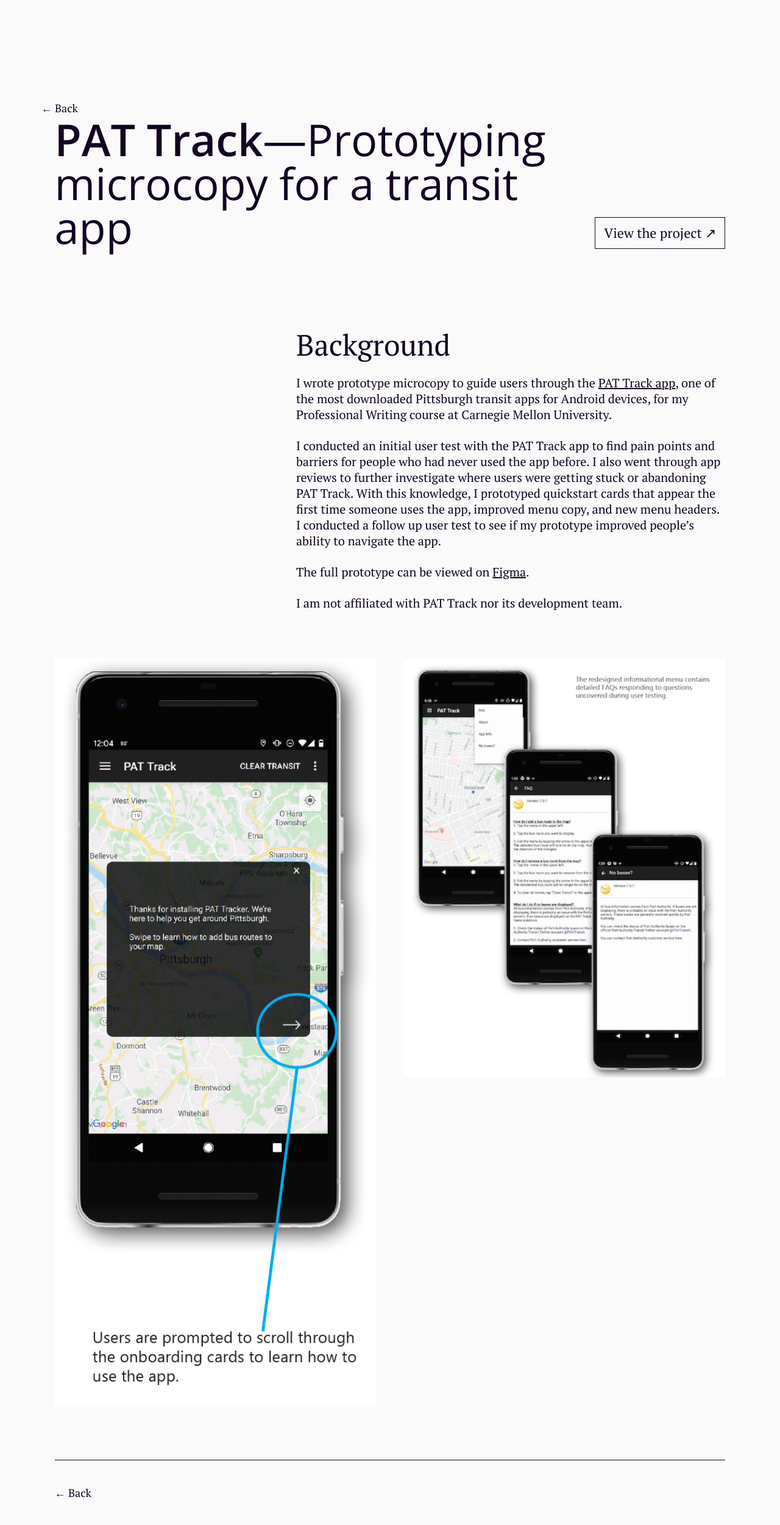
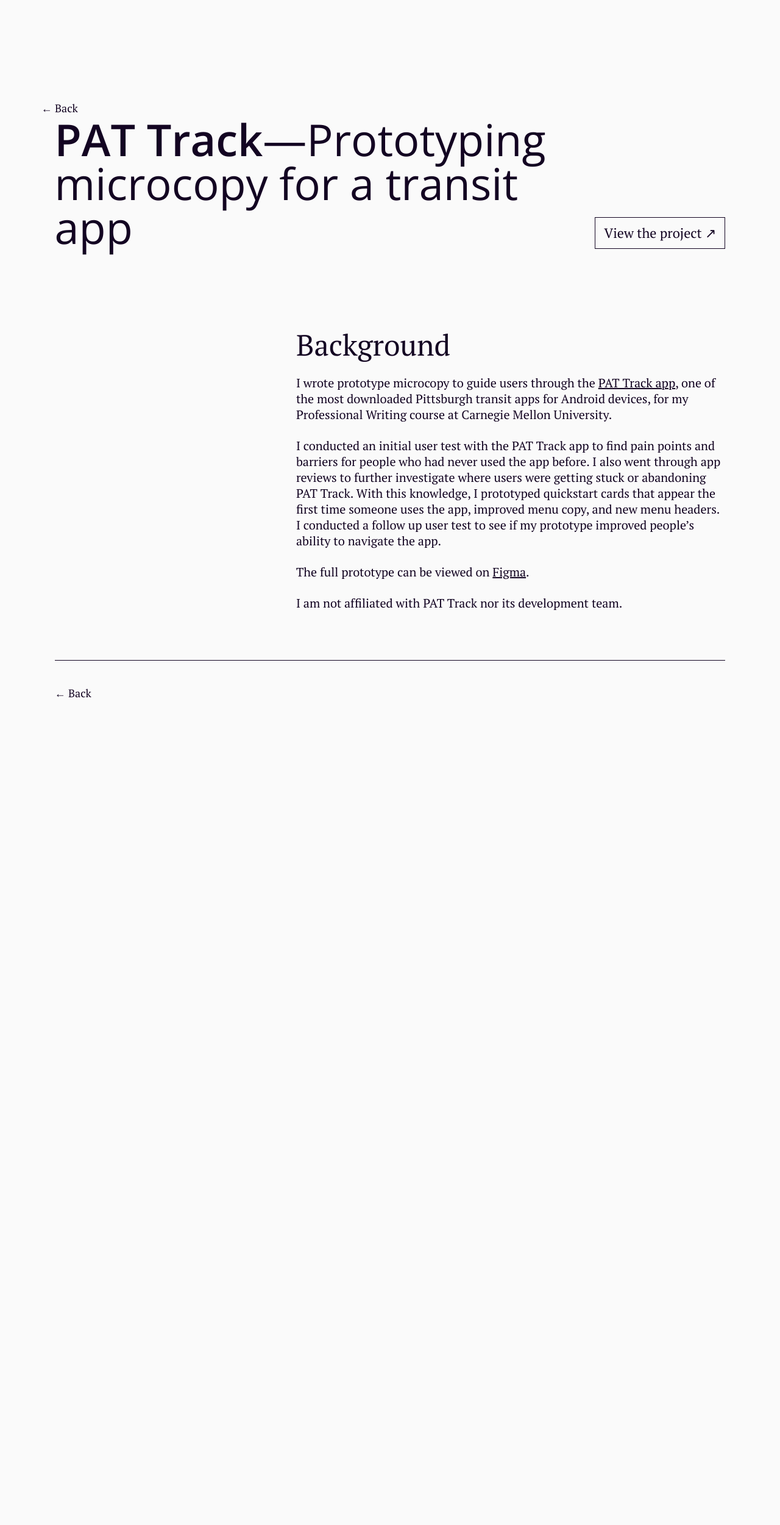
Before and after one commit to ethanpalm/ethanpalm.github.io, a Jekyll site: the page built from project/pat.md, in a window 1280 px wide. Shown: the whole page at 61% size. Built offline with Jekyll 4.4.1, drawn with Linux system fonts in a browser that asks for light colours; after the commit the page ends 1189 px from its top, so only the background shows below that.

Commit message:
Remove bad images

```diff
--- a/project/pat.md
+++ b/project/pat.md
@@ -13,9 +13,3 @@
 The full prototype can be viewed on [Figma](https://www.figma.com/proto/c8fv8JfIgbFHk5MamkGBDE/PAT-Tracker-redesign?node-id=25%3A63&scaling=scale-down).
 
 I am not affiliated with PAT Track nor its development team.
-
-{:.half}
-![Quickstart card prototype](/images/PAT3.png)
-
-{:.half .right}
-![FAQ prototype](/images/PAT5.png)
```
